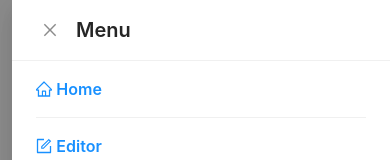
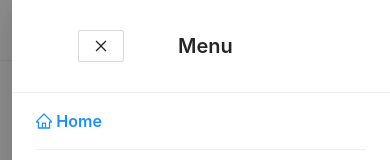
Before and after one commit to swipswaps/auction-template, a Next.js app: page / in a window 390 px wide. Both pictures are taken after a click on the button 325 px from the left and 94 px from the top of the page. Shown: the top 160 px of the page. Built offline with nearby package versions, Linux system fonts and the light colour scheme.

Commit message:
💄 improve mobile menu

```diff
--- a/components/layout/Header.tsx
+++ b/components/layout/Header.tsx
@@ -7,7 +7,7 @@ import {
 	FormOutlined,
 	HomeOutlined,
 } from "@ant-design/icons";
-import { MenuOutlined } from "@ant-design/icons";
+import { MenuOutlined, CloseOutlined } from "@ant-design/icons";
 import InternalLink from "../misc/InternalLink";
 import useBreakpoint from "antd/lib/grid/hooks/useBreakpoint";
 
@@ -78,7 +78,14 @@ const Header = () => {
 				placement="right"
 				closable
 				onClose={closeDrawer}
-				visible={visible}
+				closeIcon={
+					<Container style={{ margin: "calc(1em - 2px) 0" }}>
+						<Button onClick={closeDrawer}>
+							<CloseOutlined />
+						</Button>
+					</Container>
+				}
+				visible={!md && visible}
 				bodyStyle={{ paddingTop: 0 }}
 			>
 				{headerLinks.map((link, i) => (
--- a/styles/globals.css
+++ b/styles/globals.css
@@ -7,3 +7,7 @@
 #__next > main {
 	flex: 1 1 auto;
 }
+
+.ant-drawer-close {
+	padding: 0px !important;
+}
```
